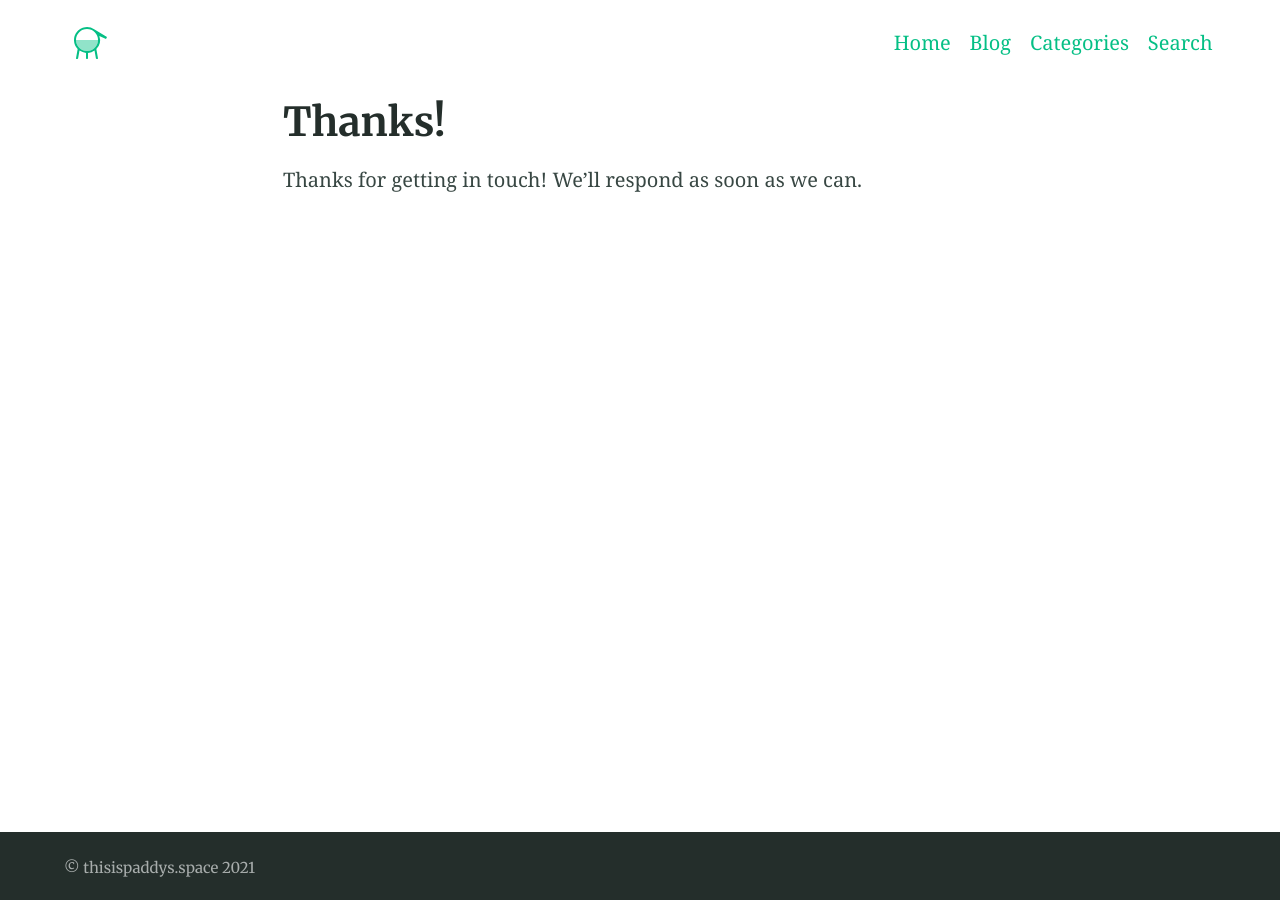
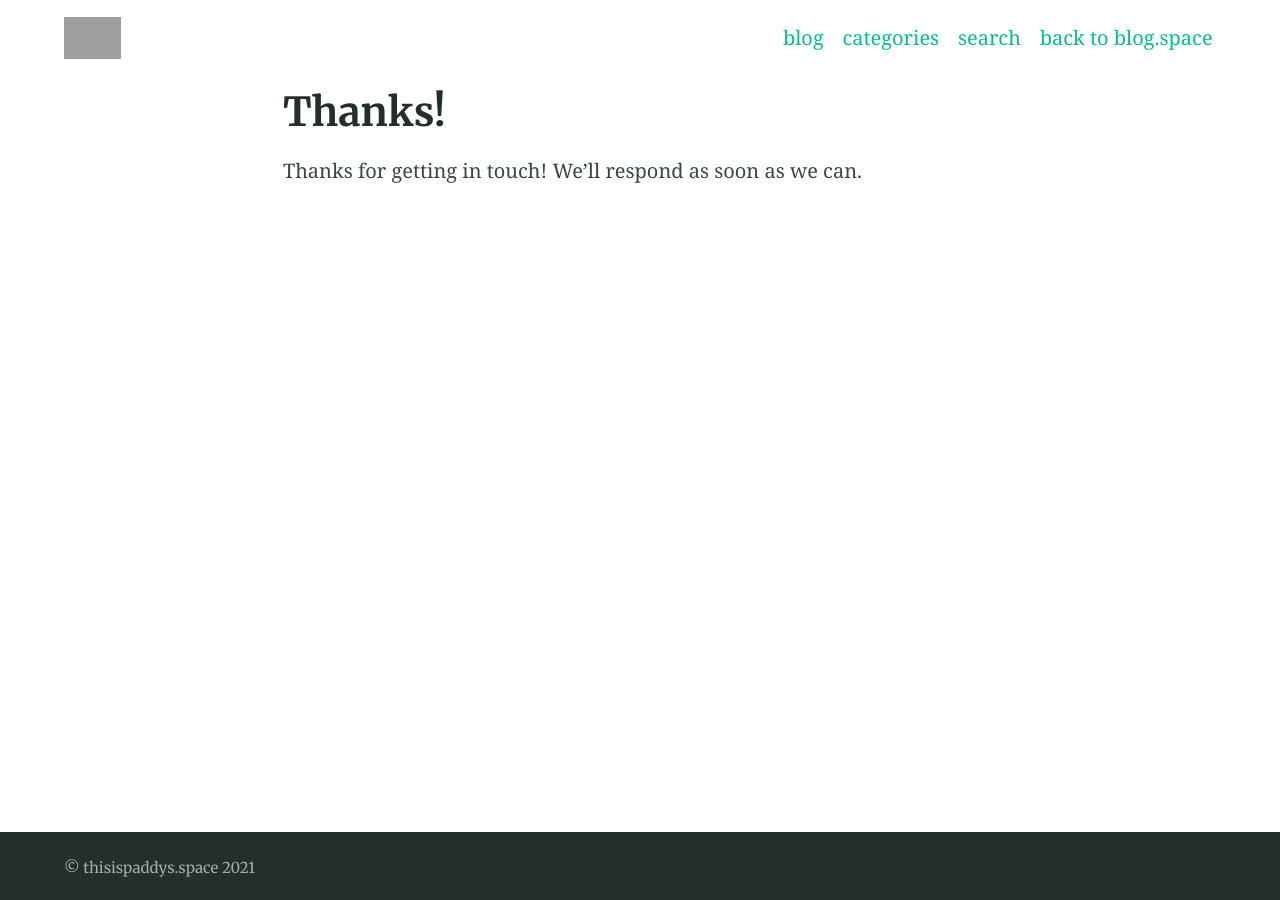
Before and after one commit to paddysplace/paddysblog-archives, a Jekyll site: the page built from thanks.md, in a window 1280 px wide. Built offline with Jekyll 4.4.1, drawn with Linux system fonts in a browser that asks for light colours; grey boxes are pictures that could not be loaded.

Commit message:
ui  update

```diff
--- a/_config.yml
+++ b/_config.yml
@@ -42,7 +42,7 @@ twitter:
   username: thisispaddys # jekyll-seo-tag > Owners twitter username
 author: thisispaddys # jekyll-seo-tag > default author
 social: # jekyll-seo-tag > social overrides
-  name: David Darnes # jekyll-seo-tag > real name
+  name: Patrick Toms # jekyll-seo-tag > real name
   links:  # jekyll-seo-tag > social aliases (sameAs)
     - https://twitter.com/thisispaddys
     - https://www.facebook.com/thisispaddys
@@ -65,10 +65,10 @@ collections:
   posts:
     title: Posts # Needed for Siteleaf
     output: true
-    description: "My thoughts and ideas" # The post list page content
+    description: "My old thoughts and ideas" # The post list page content
     feature_text: |
       Welcome to the blogger archives
-    feature_image: "https://picsum.photos/2560/600?image=866"
+    feature_image: https://res.cloudinary.com/paddysplace/image/upload/e_grayscale/v1626194578/blog/archives.jpg
 
 # 6. Jekyll collections settings
 defaults:
@@ -94,7 +94,7 @@ defaults:
 encoding: utf-8 # Make sure the encoding is right
 lang: en-GB # Set the site language
 title: "thisispaddys.space" # Site name or title, also used in jekyll-seo-tag
-logo: "/assets/logos/logo.svg" # Site logo, also used in jekyll-seo-tag
+logo: "https://www.freeiconspng.com/uploads/home-page-icon-0.png" # Site logo, also used in jekyll-seo-tag
 description: "my old posts from blogger, given a nice new home"
 url: "https://archives.thisispaddys.space" # Site url, also used in jekyll-seo-tag
 baseurl: ""
@@ -120,14 +120,14 @@ favicons: # Favicons are also used in the manifest file. Syntax is 'size: path'
 
 # 9. Site navigation
 navigation_header:
-- title: Home
-  url: /
-- title: Blog
+- title: blog
   url: /blog/
-- title: Categories
+- title: categories
   url: /categories/
-- title: Search
+- title: search
   url: /search/
+- title: back to blog.space
+  url: blog.thisispaddys.space
 
 navigation_footer:
 
--- a/_sass/_theme.scss
+++ b/_sass/_theme.scss
@@ -61,11 +61,11 @@ body {
 .logo {
   display: inline-block;
   line-height: 0;
-  max-height: 4rem;
+  max-height: 2.5rem;
   @include flexbox;
   @include align-items(center);
   img {
-    max-height: 5rem;
+    max-height: 2.5rem;
   }
 }
 
```
